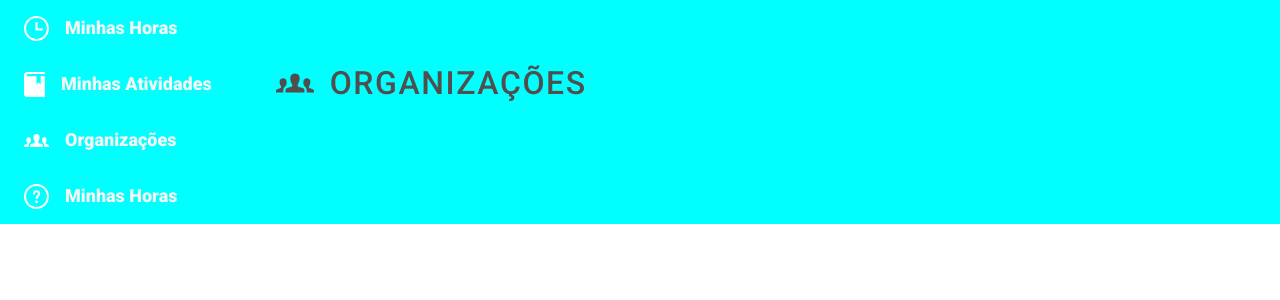
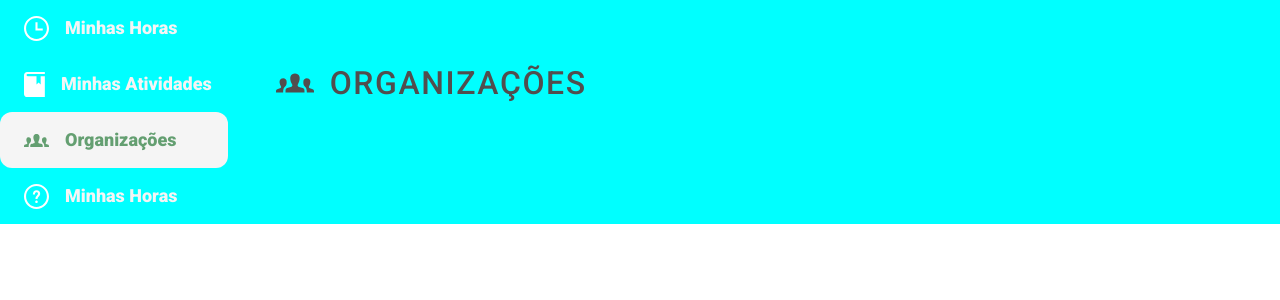
Before and after one commit to Guardians-DSC/HoCo, a React (Create React App) app: page /orgs in a window 1280 px wide. Shown: the top 300 px of the page. Built offline with nearby package versions, Linux system fonts and the light colour scheme.

Commit message:
Termina versão inicial do compoenente NavbarLink

```diff
--- a/src/components/NavbarLink/index.js
+++ b/src/components/NavbarLink/index.js
@@ -2,15 +2,10 @@ import React, { useState, useCallback } from 'react'
 import { Link } from 'react-router-dom'
 import style from './style.module.css'
 
-const NavbarLink = ({icon, text, path}) => {
-    const [active, setActive] = useState(false)
-
-    const handleClick = useCallback(() => {
-        setActive(!active)
-    }, [active, setActive])
+const NavbarLink = ({icon, text, path, pathname}) => {
 
     return (
-        <Link to={path} onClick={handleClick} className={`${style.container} ${active ? style.containerActive : ''}`}>
+        <Link to={path} className={`${style.container} ${path === pathname ? style.containerActive : ''}`}>
             <img className={style.icon} src={icon}/>
             <span className={style.text} >{text}</span>
         </Link>
--- a/src/components/Sidebar/index.js
+++ b/src/components/Sidebar/index.js
@@ -1,4 +1,4 @@
-import React, { useState, useEffect } from 'react'
+import React, { useState, useEffect, useCallback } from 'react'
 import {ReactComponent as HocoLogo} from '../../assets/LogoHoco.svg'
 import {ReactComponent as Retract} from '../../assets/retract.svg'
 import Hours from '../../assets/hours.svg'
@@ -10,6 +10,9 @@ import { Link } from 'react-router-dom'
 import Style from './style.module.css'
 
 const Sidebar = ({active}) => {
+    const [pathname, setPathname] = useState(window.location.pathname)
+
+
     const pages = [
         {name: 'horas', text: 'Minhas Horas', icon: Hours, path: '/horas'},
         {name: 'atividades', text: 'Minhas Atividades', icon: activitiesIcon, path: '/atividades'},
@@ -17,6 +20,9 @@ const Sidebar = ({active}) => {
         {name: 'duvidas', text: 'Minhas Horas', icon: QuestionsIcon, path: '/duvidas'},
     ]
 
+    const handlePathname = useCallback(() => {
+        setPathname(window.location.pathname)
+    }, [setPathname])
 
     return (
         <div>
@@ -26,8 +32,8 @@ const Sidebar = ({active}) => {
             <ul>
                 {pages.map((page) => {
                     return (
-                        <li id={page.name}>
-                            <NavbarLink text={page.text} icon={page.icon} path={page.path}/>
+                        <li id={page.name} onClick={handlePathname}>
+                            <NavbarLink text={page.text} icon={page.icon} path={page.path} pathname={pathname}/>
                         </li>
                     )
                 })}
```
